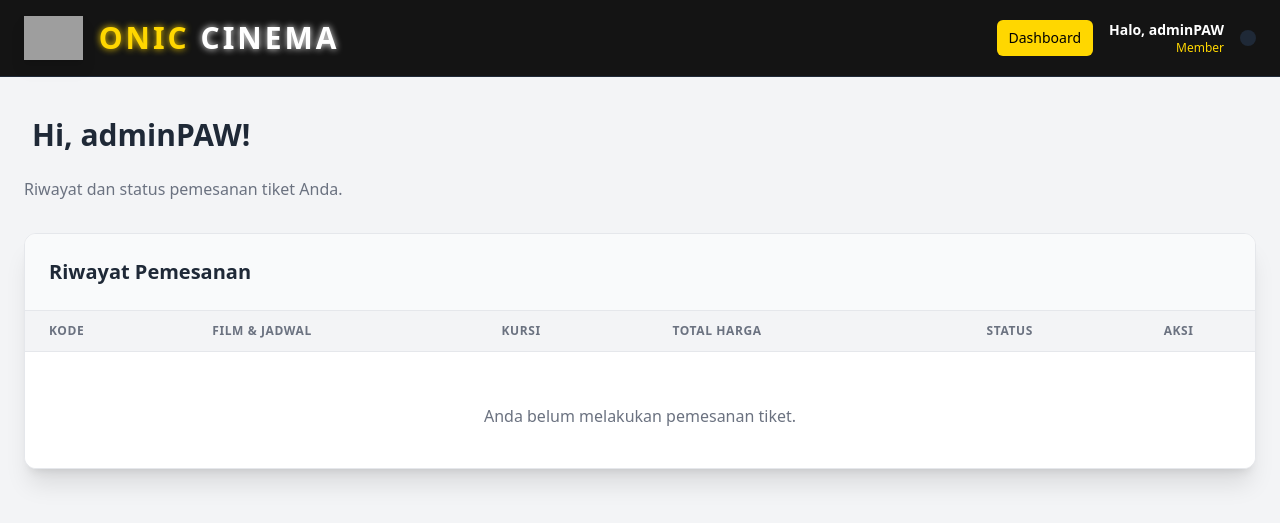
After one commit to zeovarince/PAW-Bioskop, a PHP site: page /custommer/dashboard.php in a window 1280 px wide. The commit adds this page. Shown: the top 523 px of the page. Run offline with PHP 8.4, Linux system fonts and the light colour scheme; a user stored in the database is signed in; data comes from the database, SQL or seed files in the repository; data that the repository does not hold is empty; some libraries are stand-ins or nearby versions; grey boxes are pictures that could not be loaded.

Commit message:
Validasi Pembayaran + Dashboard pengguna

```diff
--- /dev/null
+++ b/custommer/dashboard.php
@@ -0,0 +1,162 @@
+<?php
+session_start();
+if (!isset($_SESSION['login']) || $_SESSION['role'] != '2') {
+    header("Location: ../login.php");
+    exit;
+}
+include "../koneksi.php";
+
+$user_id = $_SESSION['user_id'];
+
+$query_history = "
+    SELECT
+        b.Id_booking, b.code_booking, b.tanggal_booking, b.total_harga, b.status_booking,
+        m.judul, m.poster,
+        s.nama_studio,
+        j.Waktu_tayang,
+        GROUP_CONCAT(db.no_kursi ORDER BY db.no_kursi ASC) as kursi_list
+    FROM booking b
+    JOIN jadwal j ON b.Id_jadwal = j.Id_jadwal
+    JOIN movies m ON j.Id_movie = m.Id_movie
+    JOIN studios s ON j.Id_studio = s.Id_studio
+    LEFT JOIN detail_booking db ON b.Id_booking = db.Id_booking
+    WHERE b.Id_user = '".mysqli_real_escape_string($conn, $user_id)."'
+    GROUP BY b.Id_booking
+    ORDER BY b.tanggal_booking DESC
+";
+$result_history = mysqli_query($conn, $query_history);
+
+?>
+
+<!DOCTYPE html>
+<html lang="id">
+<head>
+    <meta charset="UTF-8">
+    <meta name="viewport" content="width=device-width, initial-scale=1.0">
+    <title>Dashboard - Onic Cinema</title>
+    <link rel="icon" href="../logo.png">
+    <script src="https://cdn.tailwindcss.com"></script>
+    <link rel="stylesheet" href="https://unpkg.com/@phosphor-icons/web@2.1.1/src/css/icons.css">
+    <script>
+        tailwind.config = {
+            theme: {
+                extend: {
+                    colors: {
+                        cinemaBlack: '#141414',
+                        cinemaDark: '#1f1f1f',
+                        cinemaRed: '#E50914',
+                        cinemaGold: '#FFD700',
+                    }
+                }
+            }
+        }
+    </script>
+</head>
+<body class="bg-gray-100 font-sans text-gray-800">
+
+    <!-- Navigasi Customer -->
+    <nav class="bg-cinemaBlack border-b border-gray-800 py-4">
+        <div class="max-w-7xl mx-auto px-6 flex justify-between items-center">
+            <div class="flex items-center gap-4">
+                <img src="../logo.png" alt="Onic Logo" class="h-11 w-auto object-contain drop-shadow-lg">
+                <h1 class="text-3xl font-bold text-cinemaGold tracking-widest uppercase" style="text-shadow: 0px 0px 7px;">
+                    ONIC <span class="text-white">CINEMA</span>
+                </h1>
+            </div>
+
+            <div class="flex items-center gap-4">
+                 <a href="dashboard.php" class="bg-cinemaGold text-black px-3 py-2 rounded-md text-sm font-medium transition">Dashboard</a>
+                 <div class="text-right hidden sm:block">
+                    <p class="text-sm font-bold text-white">Halo, <?= $_SESSION['username'] ?></p>
+                    <p class="text-xs text-cinemaGold">Member</p>
+                </div>
+                <a href="../logout.php" class="bg-gray-800 hover:bg-cinemaRed text-white p-2 rounded-full transition" title="Logout">
+                    <i class="ph ph-sign-out text-xl"></i>
+                </a>
+            </div>
+        </div>
+    </nav>
+    <!-- End Navigasi -->
+
+    <div class="max-w-7xl mx-auto px-6 py-10">
+        <h2 class="text-3xl font-bold text-gray-800 mb-6 flex items-center gap-2">
+            <i class="ph ph-user-circle text-cinemaRed"></i> Hi, <?= $_SESSION['username'] ?>!
+        </h2>
+        <p class="text-gray-500 mb-8">Riwayat dan status pemesanan tiket Anda.</p>
+
+        <div class="bg-white shadow-xl rounded-xl overflow-hidden border border-gray-200">
+            <div class="p-6 border-b bg-gray-50">
+                <h3 class="text-xl font-bold text-gray-800">Riwayat Pemesanan</h3>
+            </div>
+
+            <div class="overflow-x-auto">
+                <table class="min-w-full divide-y divide-gray-200">
+                    <thead class="bg-gray-100">
+                        <tr>
+                            <th class="px-6 py-3 text-left text-xs font-semibold text-gray-500 uppercase tracking-wider">Kode</th>
+                            <th class="px-6 py-3 text-left text-xs font-semibold text-gray-500 uppercase tracking-wider">Film & Jadwal</th>
+                            <th class="px-6 py-3 text-left text-xs font-semibold text-gray-500 uppercase tracking-wider">Kursi</th>
+                            <th class="px-6 py-3 text-left text-xs font-semibold text-gray-500 uppercase tracking-wider">Total Harga</th>
+                            <th class="px-6 py-3 text-center text-xs font-semibold text-gray-500 uppercase tracking-wider">Status</th>
+                            <th class="px-6 py-3 text-center text-xs font-semibold text-gray-500 uppercase tracking-wider">Aksi</th>
+                        </tr>
+                    </thead>
+                    <tbody class="bg-white divide-y divide-gray-200">
+                        <?php if (mysqli_num_rows($result_history) > 0): ?>
+                            <?php while($row = mysqli_fetch_assoc($result_history)): ?>
+                            <tr>
+                                <td class="px-6 py-4 whitespace-nowrap text-sm font-bold text-cinemaRed">
+                                    <?= htmlspecialchars($row['code_booking']) ?>
+                                </td>
+                                <td class="px-6 py-4 text-sm">
+                                    <p class="font-bold text-gray-900"><?= htmlspecialchars($row['judul']) ?></p>
+                                    <p class="text-xs text-gray-500"><i class="ph ph-calendar-blank mr-1"></i> <?= date('d M Y, H:i', strtotime($row['Waktu_tayang'])) ?> di Studio <?= htmlspecialchars($row['nama_studio']) ?></p>
+                                </td>
+                                <td class="px-6 py-4 text-sm text-gray-600 font-medium">
+                                    <?= htmlspecialchars($row['kursi_list']) ?>
+                                </td>
+                                <td class="px-6 py-4 whitespace-nowrap text-sm font-bold text-green-600">
+                                    Rp <?= number_format($row['total_harga'], 0, ',', '.') ?>
+                                </td>
+                                <td class="px-6 py-4 whitespace-nowrap text-center">
+                                    <?php
+                                    $status = $row['status_booking'];
+                                    if ($status == '1') {
+                                        echo '<span class="inline-flex items-center px-2.5 py-0.5 rounded-full text-xs font-bold bg-green-100 text-green-700"><i class="ph ph-check-circle-fill mr-1"></i> CONFIRMED</span>';
+                                    } elseif ($status == '2') {
+                                        echo '<span class="inline-flex items-center px-2.5 py-0.5 rounded-full text-xs font-bold bg-yellow-100 text-yellow-700"><i class="ph ph-clock-fill mr-1"></i> PENDING</span>';
+                                    } else {
+                                        echo '<span class="inline-flex items-center px-2.5 py-0.5 rounded-full text-xs font-bold bg-red-100 text-red-700"><i class="ph ph-x-circle-fill mr-1"></i> CANCELED</span>';
+                                    }
+                                    ?>
+                                </td>
+                                <td class="px-6 py-4 whitespace-nowrap text-center text-sm font-medium">
+                                    <?php if ($status == '2'): ?>
+                                        <a href="payment_confirm.php?id_booking=<?= $row['Id_booking'] ?>" class="text-cinemaRed hover:text-red-700 font-bold transition">
+                                            Lanjut Bayar
+                                        </a>
+                                    <?php elseif ($status == '1'): ?>
+                                        <button onclick="alert('Tiket sudah dikonfirmasi. Siap ditonton!')" class="text-blue-600 hover:text-blue-800 font-bold transition">
+                                            Cetak Tiket
+                                        </button>
+                                    <?php else: ?>
+                                        -
+                                    <?php endif; ?>
+                                </td>
+                            </tr>
+                            <?php endwhile; ?>
+                        <?php else: ?>
+                            <tr>
+                                <td colspan="6" class="px-6 py-10 text-center text-gray-500">
+                                    <i class="ph ph-ticket-slash text-5xl text-gray-300 mb-3 block"></i>
+                                    Anda belum melakukan pemesanan tiket.
+                                </td>
+                            </tr>
+                        <?php endif; ?>
+                    </tbody>
+                </table>
+            </div>
+        </div>
+    </div>
+</body>
+</html>
```
Also changed, not shown: admin/validation.php (added, +210 -0 lines), custommer/index.php (+6 -2 lines).
